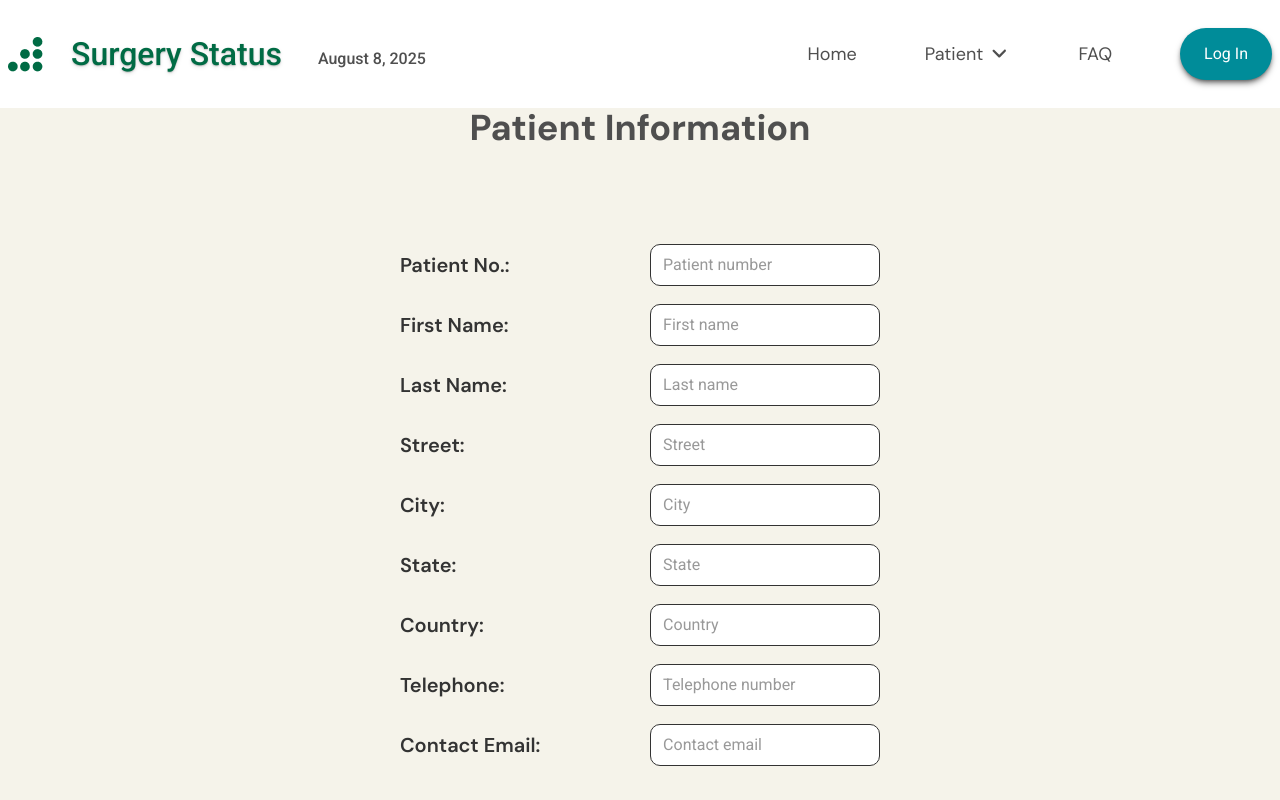
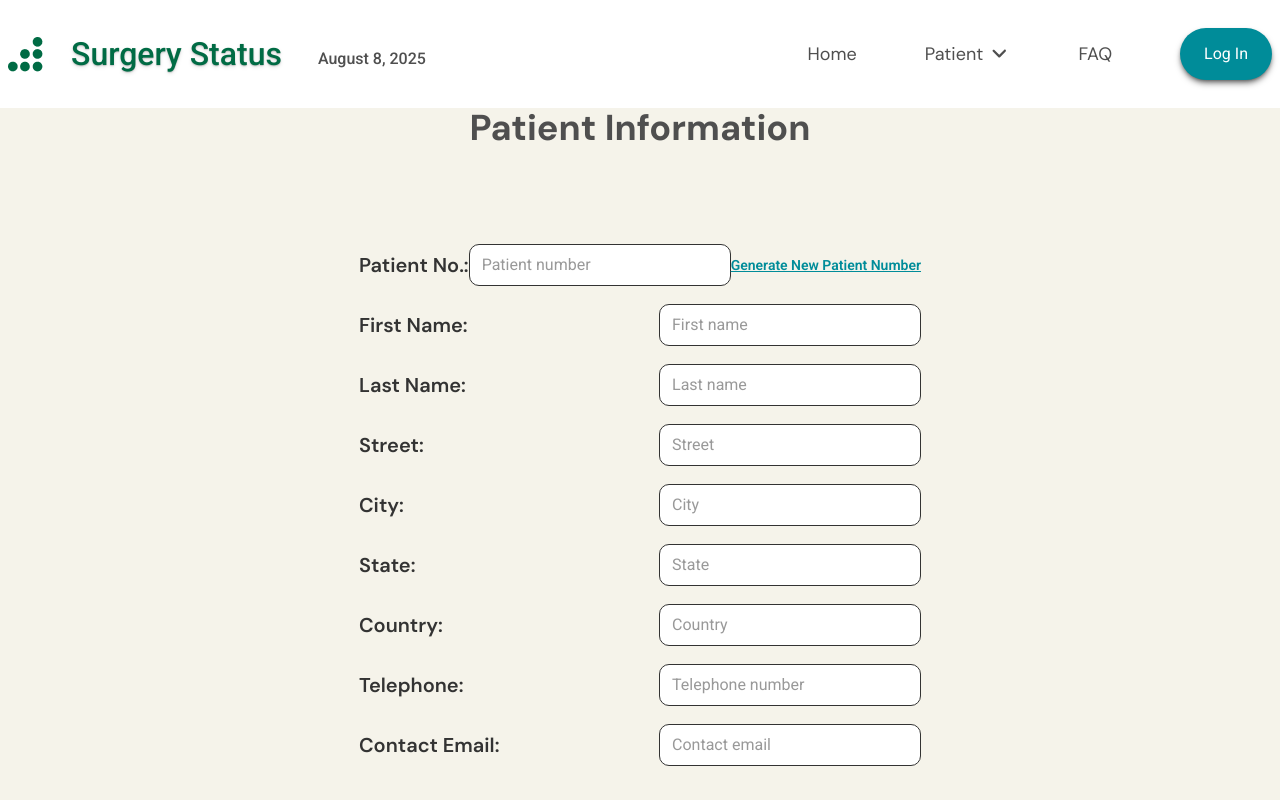
Before and after one commit to chingu-voyages/V56-tier2-team-25, a React (Vite) app: page /addPatient in a window 1280 px wide. Shown: the top 800 px of the page. Built offline with nearby package versions, Linux system fonts and the light colour scheme; the HTML template or start-up script is replaced by a standard one.

Commit message:
add patient randomization button

```diff
--- a/src/components/AddPatient.jsx
+++ b/src/components/AddPatient.jsx
@@ -3,8 +3,11 @@ import { db } from '../../firebase';
 import { doc, setDoc } from "firebase/firestore";
 import Footer from "./Footer"
 import Header from "./Header"
+import { useState } from 'react'
 
 const AddPatient = () => {
+
+    const [patientNo, setPatientNo] = useState('')
 
     const inputs = [
         { label: "Patient No.:", type: 'text', name: 'patientNo', placeholder: 'Patient number'},
@@ -18,12 +21,21 @@ const AddPatient = () => {
         { label: "Contact Email:", type: 'email', name: 'email', placeholder: 'Contact email' },
     ]
 
+    const generateNo = () => {
+        let number = ''
+        for (let i = 0; i < 6; i++) {
+            number += Math.ceil(Math.random() * 9)
+        }
+        setPatientNo(number)
+    }
+
     const formInputs = inputs.map(input => {
+        const isPatientNo = input.name === 'patientNo'
         return (
-            <div className="flex items-center justify-between mb-[18px]" key = {input.name}>
+            <div className="flex flex-col md:flex-row justify-between items-center mb-[18px]" key = {input.name}>
                 <label
                     htmlFor={input.name}
-                    className="font-semibold text-xl dm-sans text-[#333333] mr-[40px]"
+                    className="font-semibold text-xl dm-sans text-[#333333]"
                 >
                     {input.label}
                 </label>
@@ -32,8 +44,17 @@ const AddPatient = () => {
                     id={input.name}
                     name={input.name}
                     placeholder={input.placeholder}
-                    className="bg-white border w-[230px] border-[#333333] rounded-[10px] px-3 py-2 text-[#333333]"
+                    value={isPatientNo ? patientNo : undefined}
+                    className="bg-white border w-[331px] md:w-[262px] border-[#333333] rounded-[10px] px-3 py-2 text-[#333333]"
                 />
+                {isPatientNo &&
+                    <p
+                        className='text-sm font-semibold underline text-[#008C99]'
+                        onClick={generateNo}
+                    >
+                        Generate New Patient Number
+                    </p>
+                }
             </div>
         )
     })
@@ -60,7 +81,7 @@ const AddPatient = () => {
                 <h2 className="text-[#4F4F4F] font-bold text-2xl lg:text-4xl dm-sans mb-10 md:mb-24">Patient Information</h2>
                 <form onSubmit={submitForm} className="flex flex-col">
                     {formInputs}
-                    <div className="flex gap-6 mt-10">
+                    <div className="flex gap-7 mt-10">
                             <button
                                 type="submit"
                                 className="bg-[#008C99] text-white text-[1.125rem] font-bold rounded-[40px] px-18 py-6 cursor-pointer shadow-md/60 hover:bg-[#A8D5BA]"
```
